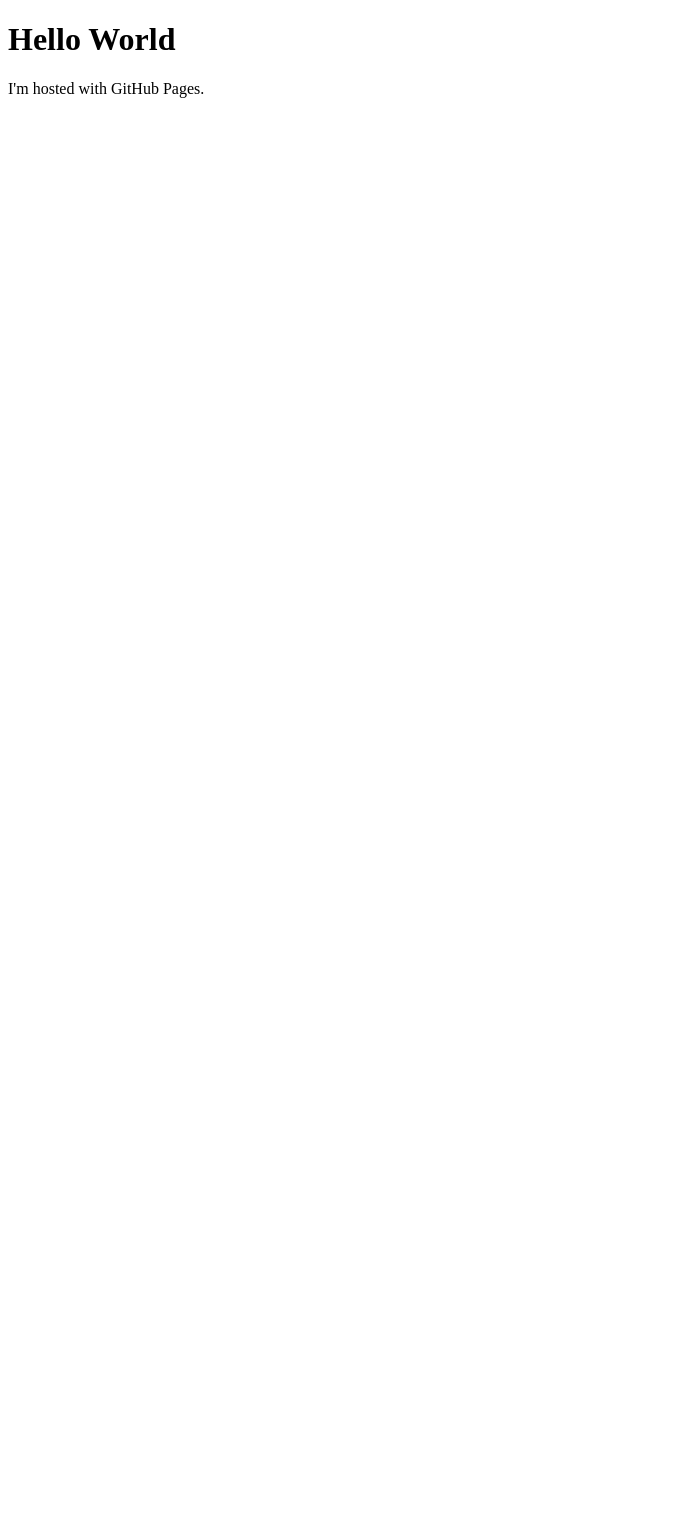
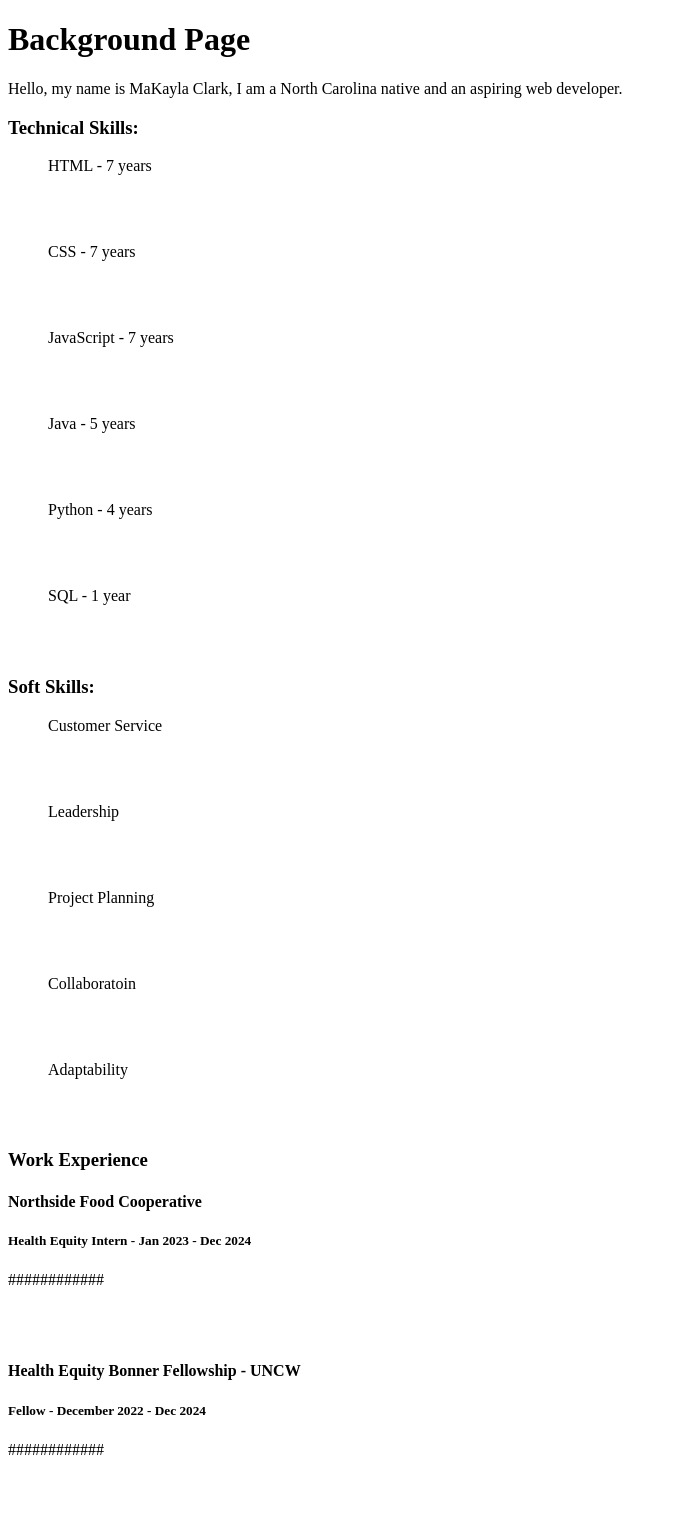
Before and after one commit to Macayla08/Macayla08.github.io, a plain HTML site: page index.html in a window 1280 px wide. Shown: the whole page, without its empty margins (0-677 px from the left). Before the commit the page ends 800 px from the top, so only its background shows below. Drawn offline with Linux system fonts and the light colour scheme.

Commit message:
Update index.html

```diff
--- a/index.html
+++ b/index.html
@@ -1,7 +1,36 @@
 <!DOCTYPE html>
 <html>
+<head>
+    <title> MaKayla Clark</title>
+</head>
 <body>
-<h1>Hello World</h1>
-<p>I'm hosted with GitHub Pages.</p>
+<h1>Background Page</h1>
+<p>Hello, my name is MaKayla Clark, I am a North Carolina native and an aspiring web developer.</p>
+<aside id="tech">
+    <h3>Technical Skills:</h3>
+    <ul><p>HTML - 7 years</p></ul><br><br>
+    <ul><p>CSS - 7 years</p></ul><br><br>
+    <ul><p>JavaScript - 7 years</p></ul><br><br>
+    <ul><p>Java - 5 years</p></ul><br><br>
+    <ul><p>Python - 4 years</p></ul><br><br>
+    <ul><p>SQL - 1 year</p></ul><br><br>
+</aside>
+<aside id="soft">
+    <h3>Soft Skills:</h3>
+    <ul><p>Customer Service</p></ul><br><br>
+    <ul><p>Leadership</p></ul><br><br>
+    <ul><p>Project Planning</p></ul><br><br>
+    <ul><p>Collaboratoin</p></ul><br><br>
+    <ul><p>Adaptability</p></ul><br><br>
+</aside>
+<section id="work">
+    <h3>Work Experience</h3>
+    <h4>Northside Food Cooperative</h4>
+    <h5>Health Equity Intern - Jan 2023 - Dec 2024</h5>
+    <p>############</p><br><br>
+    <h4>Health Equity Bonner Fellowship - UNCW</h4>
+    <h5>Fellow - December 2022 - Dec 2024</h5>
+    <p>############</p><br><br>
+</section>
 </body>
 </html>
```
